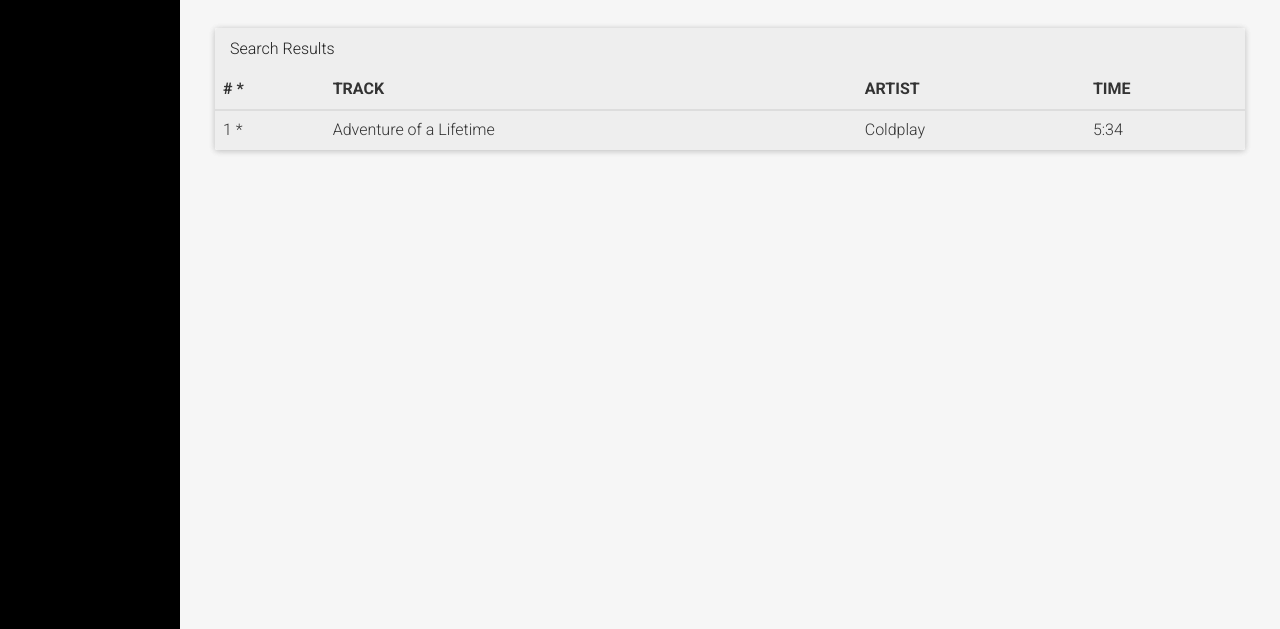
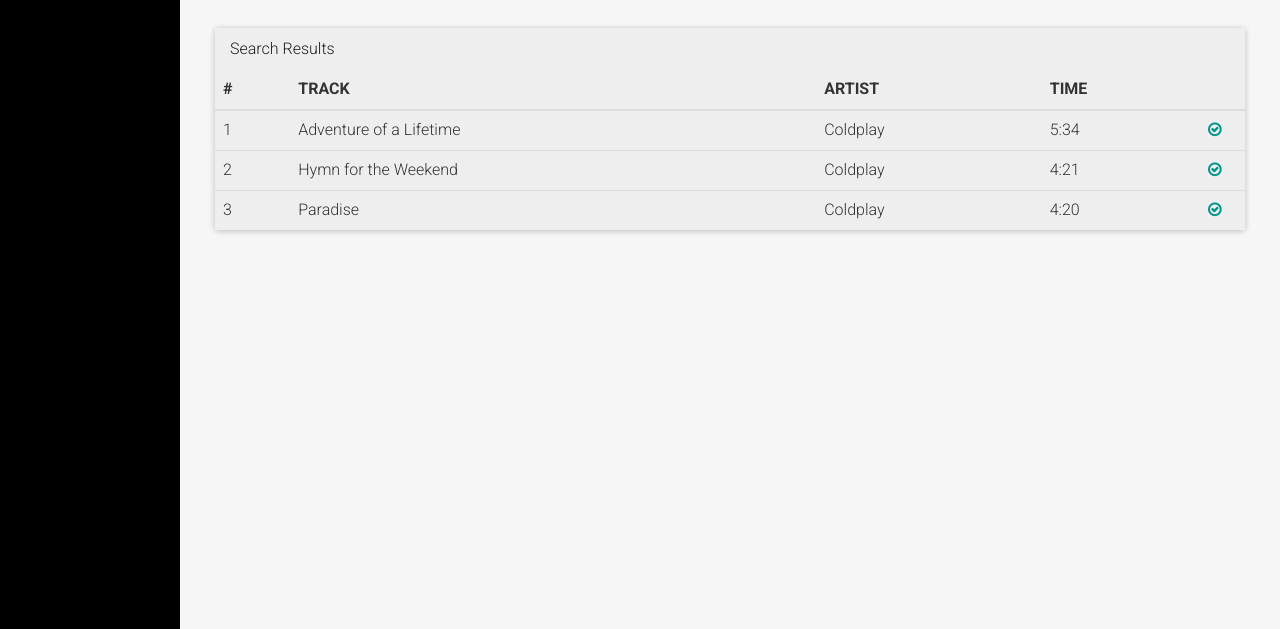
Before and after one commit to djkazic/gemini, a plain HTML site: page web/index.html in a window 1280 px wide. Shown: the part 171-800 px from the top of the page. Drawn offline with Linux system fonts and the light colour scheme; no server answers.

Commit message:
Added test cases for Home / CSS assignment for plus

```diff
--- a/web/css/simple-sidebar.css
+++ b/web/css/simple-sidebar.css
@@ -221,3 +221,7 @@ body {
 .form-group {
 	margin-top: 5px;
 }
+
+.td-plus {
+	width: 45px;
+}
--- a/web/index.html
+++ b/web/index.html
@@ -131,20 +131,50 @@
 							<!-- Table headers -->
 							<thead>
 								<tr>
-									<th># *</th>
+									<th>#</th>
 									<th>TRACK</th>
 									<th>ARTIST</th>
 									<th>TIME</th>
+									<th></th>
 								</tr>
 							</thead>
 
 							<!-- Table body -->
 							<tbody>
 								<tr>
-									<td>1 *</td>
+									<td>1</td>
 									<td>Adventure of a Lifetime</td>
 									<td>Coldplay</td>
 									<td>5:34</td>
+									<td class="td-plus">
+										<a href="#">
+											<i class="fa fa-check-circle-o"></i>
+										</a>
+									</td>
+								</tr>
+
+								<tr>
+									<td>2</td>
+									<td>Hymn for the Weekend</td>
+									<td>Coldplay</td>
+									<td>4:21</td>
+									<td class="td-plus">
+										<a href="#">
+											<i class="fa fa-check-circle-o"></i>
+										</a>
+									</td>
+								</tr>
+
+								<tr>
+									<td>3</td>
+									<td>Paradise</td>
+									<td>Coldplay</td>
+									<td>4:20</td>
+									<td class="td-plus">
+										<a href="#">
+											<i class="fa fa-check-circle-o"></i>
+										</a>
+									</td>
 								</tr>
 							</tbody>
 						</table>
```
